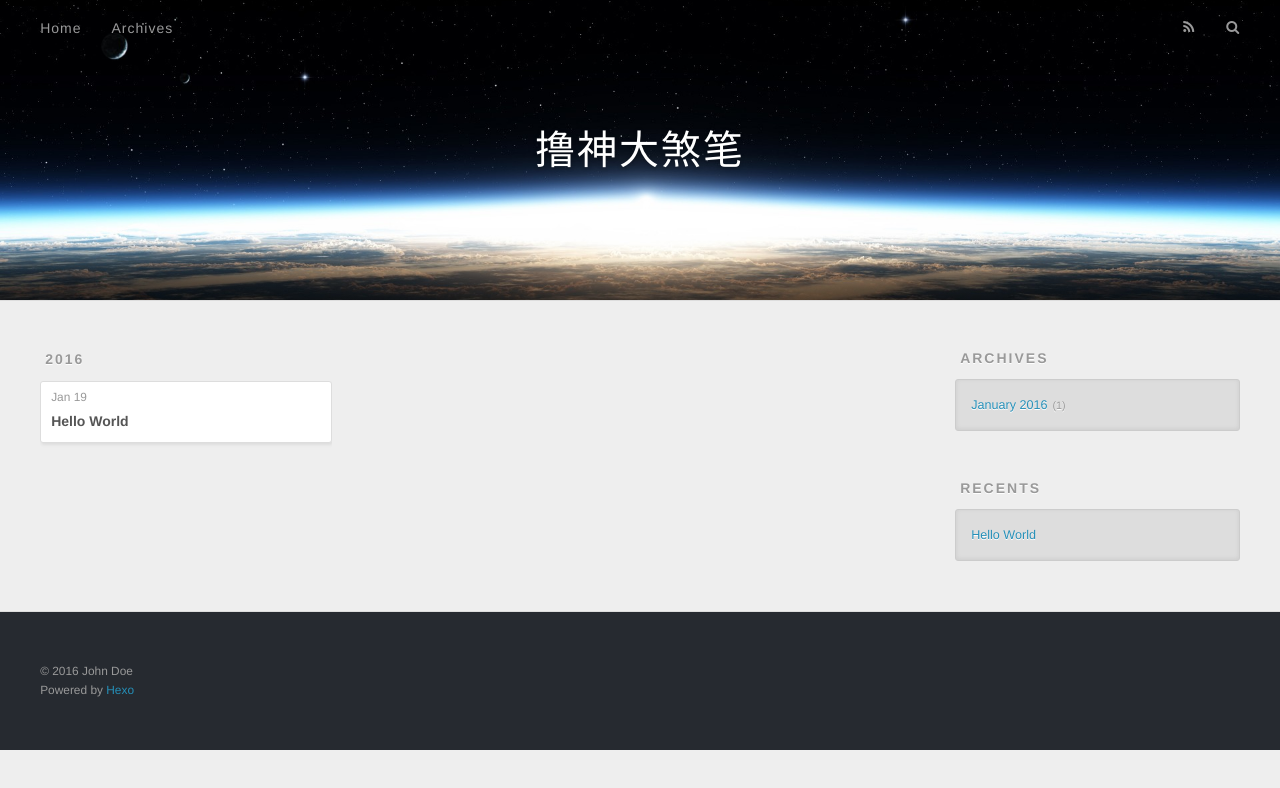
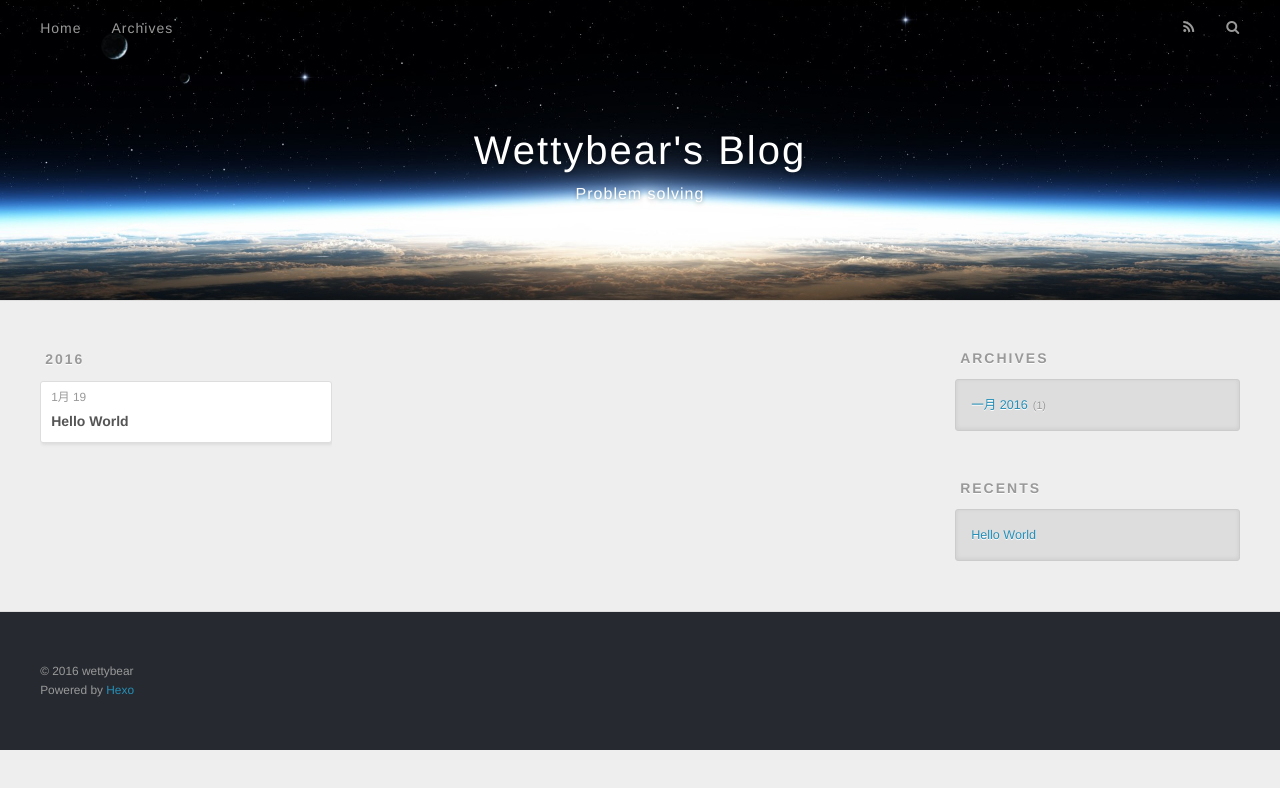
Before and after one commit to wettybear/wettybear.github.io, a plain HTML site: page archives/2016/01/index.html in a window 1280 px wide. Drawn offline with nearby package versions, Linux system fonts and the light colour scheme.

Commit message:
Site updated: 2016-01-19 11:28:34

```diff
--- a/archives/2016/01/index.html
+++ b/archives/2016/01/index.html
@@ -3,19 +3,19 @@
 <head>
   <meta charset="utf-8">
 
-  <title>Archives: 2016/1 | 撸神大煞笔</title>
+  <title>Archives: 2016/1 | Wettybear&#39;s Blog</title>
   <meta name="viewport" content="width=device-width, initial-scale=1, maximum-scale=1">
-  <meta name="description">
+  <meta name="description" content="Trying to be a problem solver.">
 <meta property="og:type" content="website">
-<meta property="og:title" content="撸神大煞笔">
+<meta property="og:title" content="Wettybear's Blog">
 <meta property="og:url" content="http://yoursite.com/archives/2016/01/index.html">
-<meta property="og:site_name" content="撸神大煞笔">
-<meta property="og:description">
+<meta property="og:site_name" content="Wettybear's Blog">
+<meta property="og:description" content="Trying to be a problem solver.">
 <meta name="twitter:card" content="summary">
-<meta name="twitter:title" content="撸神大煞笔">
-<meta name="twitter:description">
+<meta name="twitter:title" content="Wettybear's Blog">
+<meta name="twitter:description" content="Trying to be a problem solver.">
 
-    <link rel="alternative" href="/atom.xml" title="撸神大煞笔" type="application/atom+xml">
+    <link rel="alternative" href="/atom.xml" title="Wettybear&#39;s Blog" type="application/atom+xml">
 
 
     <link rel="icon" href="/favicon.png">
@@ -33,8 +33,12 @@
   <div id="header-outer" class="outer">
     <div id="header-title" class="inner">
       <h1 id="logo-wrap">
-        <a href="/" id="logo">撸神大煞笔</a>
+        <a href="/" id="logo">Wettybear&#39;s Blog</a>
       </h1>
+
+        <h2 id="subtitle-wrap">
+          <a href="/" id="subtitle">Problem solving</a>
+        </h2>
 
     </div>
     <div id="header-inner" class="inner">
@@ -76,7 +80,7 @@
   <div class="archive-article-inner">
     <header class="archive-article-header">
       <a href="/2016/01/19/hello-world/" class="archive-article-date">
-  <time datetime="2016-01-19T02:55:32.411Z" itemprop="datePublished">Jan 19</time>
+  <time datetime="2016-01-19T02:55:32.411Z" itemprop="datePublished">1月 19</time>
 </a>
 
 
@@ -106,7 +110,7 @@
   <div class="widget-wrap">
     <h3 class="widget-title">Archives</h3>
     <div class="widget">
-      <ul class="archive-list"><li class="archive-list-item"><a class="archive-list-link" href="/archives/2016/01/">January 2016</a><span class="archive-list-count">1</span></li></ul>
+      <ul class="archive-list"><li class="archive-list-item"><a class="archive-list-link" href="/archives/2016/01/">一月 2016</a><span class="archive-list-count">1</span></li></ul>
     </div>
   </div>
 
@@ -133,7 +137,7 @@
 
   <div class="outer">
     <div id="footer-info" class="inner">
-      &copy; 2016 John Doe<br>
+      &copy; 2016 wettybear<br>
       Powered by <a href="http://hexo.io/" target="_blank">Hexo</a>
     </div>
   </div>
```
Also changed, not shown: 2016/01/19/hello-world/index.html (+11 -7 lines), archives/2016/index.html (+16 -12 lines), archives/index.html (+16 -12 lines), index.html (+16 -12 lines).
